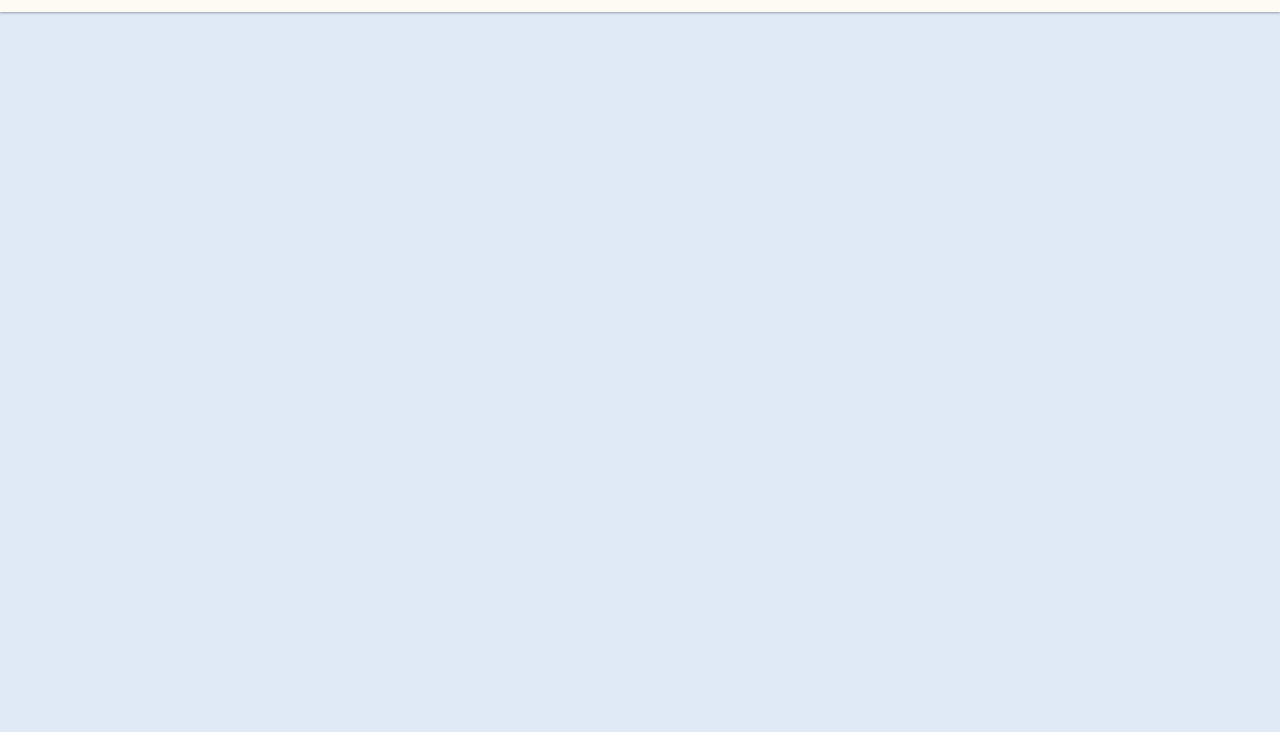
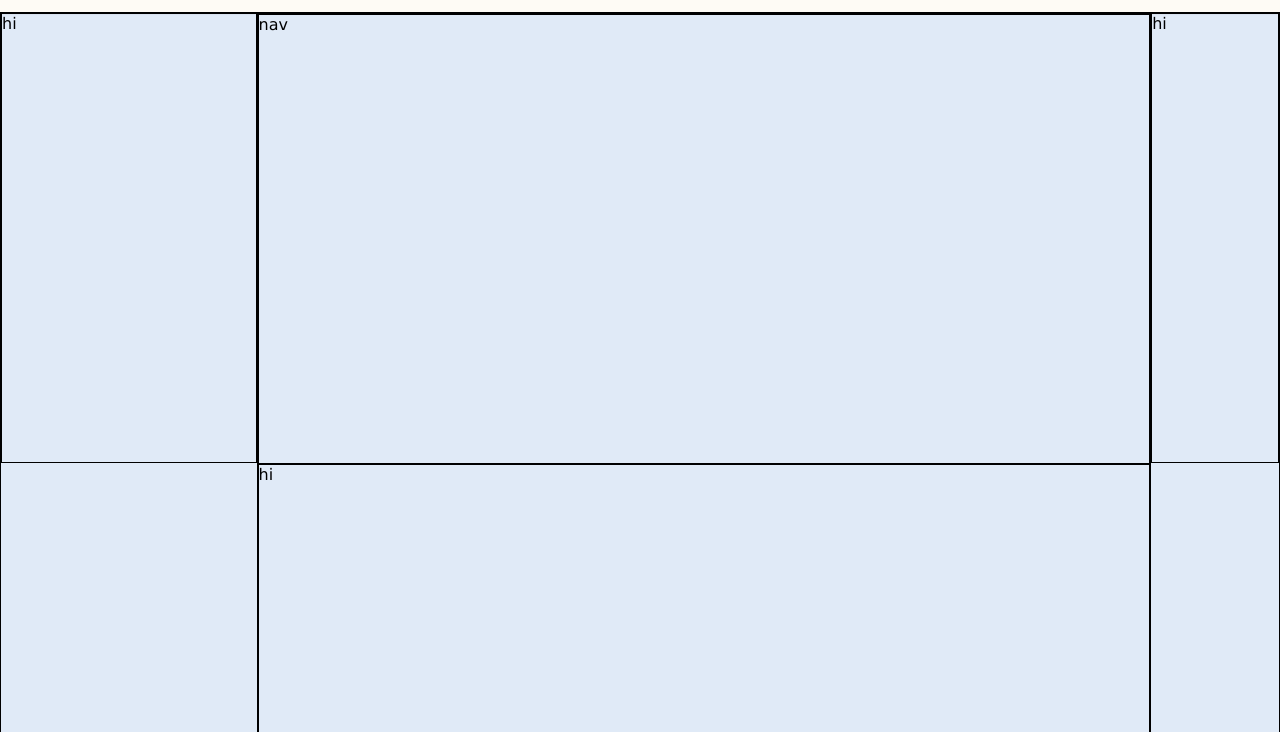
Before and after one commit to MTaslam2000/copy-website, a plain HTML site: page index.html in a window 1280 px wide. Shown: the part 68-800 px from the top of the page. Drawn offline with Linux system fonts and the light colour scheme.

Commit message:
started layout

```diff
--- a/index.html
+++ b/index.html
@@ -31,7 +31,18 @@
     </header>
 
     <main>
+        <section>
+            <div>hi</div>
+        </section>
 
+        <section class="middle">
+            <div>nav</div>
+            <div>hi</div>
+        </section>
+
+        <section>
+            <div>hi</div>
+        </section>
     </main>
 
 </body>
--- a/styles/global.css
+++ b/styles/global.css
@@ -31,5 +31,20 @@ header .logo {
 }
 
 main {
-    padding: 20px;
+    height: 900px;
+    flex-direction: column;
+    display: grid;
+    border: solid black 1px;
+    grid-template-columns: 20% 70% 10%;
 }
+
+div {
+    height: 450px;
+    display: grid;
+    grid-template-rows: 20% 80%;
+    border: solid black 1px;
+}
+
+.middle {
+    border: solid black 1px;
+}
```
Also changed, not shown: assets/craglist-wireframe.png (added), 1 other file.
